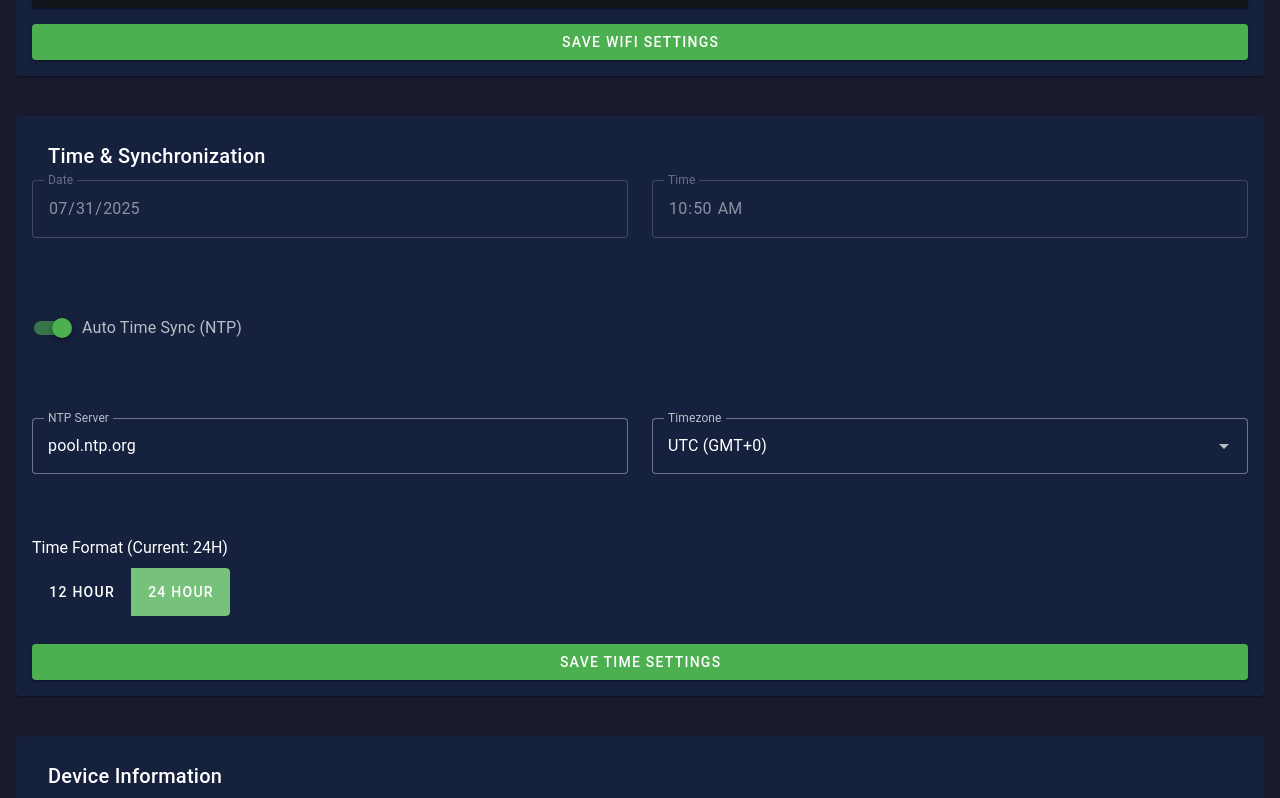
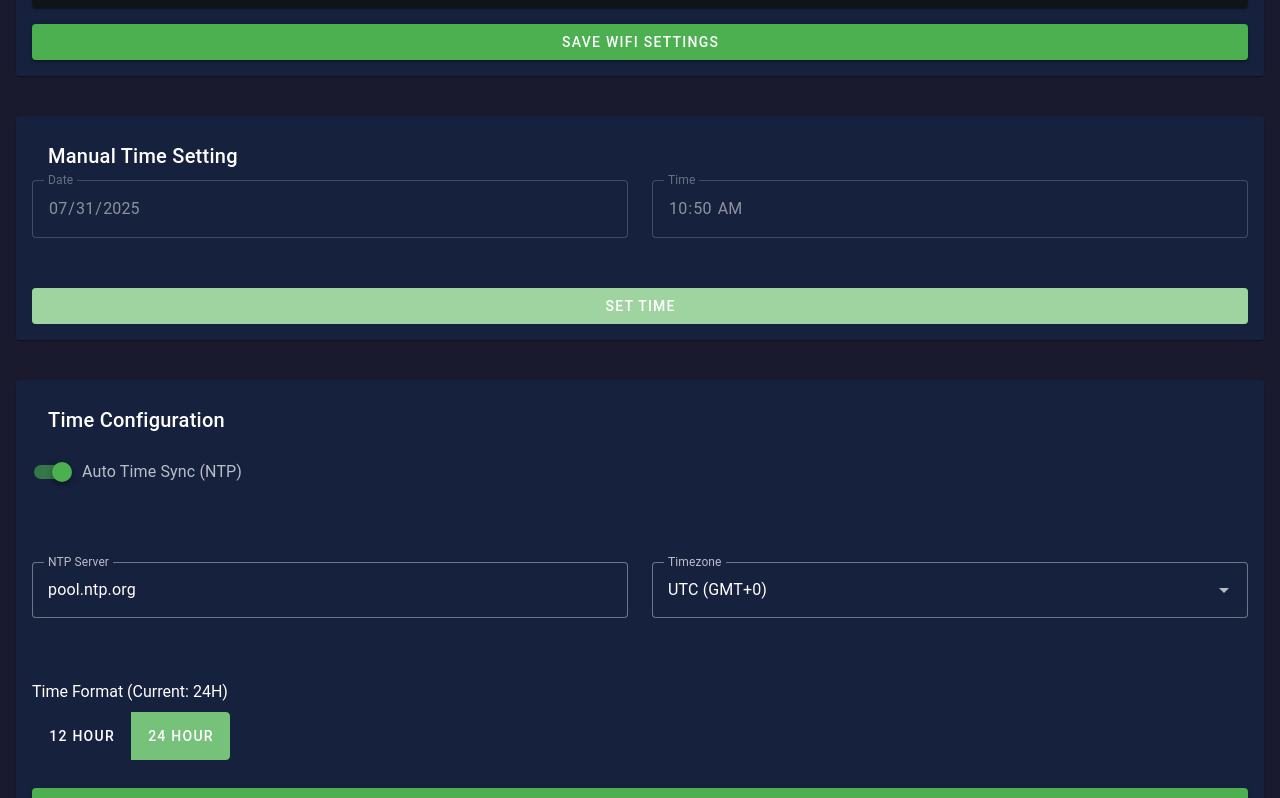
Before and after one commit to yoreek/AquariumLampFrontend, a Vue app: page /settings in a window 1280 px wide. Shown: the part 660-1458 px from the top of the page. Built offline with nearby package versions, Linux system fonts and the light colour scheme; no server answers.

Commit message:
setting and timeout

```diff
--- a/src/stores/app.ts
+++ b/src/stores/app.ts
@@ -7,7 +7,6 @@ import type {
   DeviceInfo,
   SchedulePoint,
   WifiSettings,
-  TimeSettings,
   DeviceSettings,
 } from "./models"
 
@@ -157,15 +156,21 @@ export const useAppStore = defineStore("app", () => {
 
     console.log(`API call to ${url}`, options)
 
+    // Create AbortController for timeout
+    const controller = new AbortController()
+    const timeoutId = setTimeout(() => controller.abort(), 5000)
+
     try {
       const response = await fetch(url, {
-        timeout: 5000,
+        signal: controller.signal,
         headers: {
           "Content-Type": "application/json",
           ...options.headers,
         },
         ...options,
       })
+
+      clearTimeout(timeoutId)
 
       if (!response.ok) {
         throw new Error(`HTTP error! status: ${response.status}`)
@@ -175,6 +180,7 @@ export const useAppStore = defineStore("app", () => {
       isConnected.value = true
       return data
     } catch (error) {
+      clearTimeout(timeoutId)
       console.error(`API call failed:`, error)
       isConnected.value = false
       throw error
@@ -292,24 +298,6 @@ export const useAppStore = defineStore("app", () => {
       })
     } catch (error) {
       console.error("Failed to update WiFi settings:", error)
-      throw error
-    }
-  }
-
-  const updateTimeSettings = async (settings: TimeSettings) => {
-    console.log("Updating time settings", settings)
-
-    // Update local state immediately
-    appSettings.value.time = { ...settings }
-    timeFormat.value = settings.format
-
-    try {
-      await makeApiCall("/api/time/config", {
-        method: "POST",
-        body: JSON.stringify(settings),
-      })
-    } catch (error) {
-      console.error("Failed to update time settings:", error)
       throw error
     }
   }
@@ -458,6 +446,46 @@ export const useAppStore = defineStore("app", () => {
     }, appSettings.value.device.updateInterval * 1000)
   }
 
+  const setManualTime = async (timeData: { date: string; time: string }) => {
+    console.log("Setting manual time", timeData)
+
+    try {
+      await makeApiCall("/api/time/set", {
+        method: "POST",
+        body: JSON.stringify(timeData),
+      })
+    } catch (error) {
+      console.error("Failed to set manual time:", error)
+      throw error
+    }
+  }
+
+  const updateTimeConfiguration = async (config: {
+    autoSync: boolean
+    ntpServer: string
+    timezone: string
+    format: "12" | "24"
+  }) => {
+    console.log("Updating time configuration", config)
+
+    // Update local state immediately
+    appSettings.value.time.autoSync = config.autoSync
+    appSettings.value.time.ntpServer = config.ntpServer
+    appSettings.value.time.timezone = config.timezone
+    appSettings.value.time.format = config.format
+    timeFormat.value = config.format
+
+    try {
+      await makeApiCall("/api/time/config", {
+        method: "POST",
+        body: JSON.stringify(config),
+      })
+    } catch (error) {
+      console.error("Failed to update time configuration:", error)
+      throw error
+    }
+  }
+
   return {
     // State
     isConnected,
@@ -485,7 +513,8 @@ export const useAppStore = defineStore("app", () => {
     setLampMode,
     updateSchedulePoint,
     updateWifiSettings,
-    updateTimeSettings,
+    setManualTime,
+    updateTimeConfiguration,
     updateDeviceSettings,
     scanWifiNetworks,
     getDeviceInfo,
--- a/src/views/Settings.vue
+++ b/src/views/Settings.vue
@@ -128,34 +128,51 @@
       </v-col>
     </v-row>
 
-    <!-- Time & Synchronization -->
+    <!-- Manual Time Setting -->
     <v-row class="mb-4">
       <v-col cols="12">
         <v-card class="pa-4" color="#16213e">
-          <v-card-title class="text-white">Time & Synchronization</v-card-title>
+          <v-card-title class="text-white">Manual Time Setting</v-card-title>
 
           <v-row class="mb-4">
             <v-col cols="12" md="6">
               <v-text-field
-                  v-model="appStore.appSettings.time.date"
+                  v-model="manualDate"
                   label="Date"
                   type="date"
                   variant="outlined"
                   :disabled="appStore.appSettings.time.autoSync"
-                  @update:model-value="updateTimeSettings"
               />
             </v-col>
             <v-col cols="12" md="6">
               <v-text-field
-                  v-model="appStore.appSettings.time.time"
+                  v-model="manualTime"
                   label="Time"
                   type="time"
                   variant="outlined"
                   :disabled="appStore.appSettings.time.autoSync"
-                  @update:model-value="updateTimeSettings"
               />
             </v-col>
           </v-row>
+
+          <v-btn
+              color="primary"
+              @click="setManualTime"
+              :loading="settingTime"
+              :disabled="appStore.appSettings.time.autoSync"
+              block
+          >
+            Set Time
+          </v-btn>
+        </v-card>
+      </v-col>
+    </v-row>
+
+    <!-- Time Configuration -->
+    <v-row class="mb-4">
+      <v-col cols="12">
+        <v-card class="pa-4" color="#16213e">
+          <v-card-title class="text-white">Time Configuration</v-card-title>
 
           <v-row class="mb-4">
             <v-col cols="12">
@@ -206,8 +223,8 @@
             </v-col>
           </v-row>
 
-          <v-btn color="success" @click="saveTimeSettings" :loading="saving" block>
-            Save Time Settings
+          <v-btn color="success" @click="saveTimeConfiguration" :loading="saving" block>
+            Save Time Configuration
           </v-btn>
         </v-card>
       </v-col>
@@ -319,6 +336,10 @@ const refreshing = ref(false)
 const rebooting = ref(false)
 const currentTimeFormat = ref(appStore.timeFormat)
 
+const settingTime = ref(false)
+const manualDate = ref(new Date().toISOString().split("T")[0])
+const manualTime = ref(new Date().toTimeString().split(" ")[0].substring(0, 5))
+
 const wifiModes = [
   { title: 'Access Point', value: 'ap' },
   { title: 'Client', value: 'client' },
@@ -382,19 +403,38 @@ const saveWifiSettings = async () => {
   }
 }
 
-const updateTimeSettings = () => {
-  // Settings are automatically updated in store
+const setManualTime = async () => {
+  settingTime.value = true
+  try {
+    await appStore.setManualTime({
+      date: manualDate.value,
+      time: manualTime.value
+    })
+  } catch (error) {
+    console.error('Failed to set manual time:', error)
+  } finally {
+    settingTime.value = false
+  }
 }
 
-const saveTimeSettings = async () => {
+const saveTimeConfiguration = async () => {
   saving.value = true
   try {
-    await appStore.updateTimeSettings(appStore.appSettings.time)
+    await appStore.updateTimeConfiguration({
+      autoSync: appStore.appSettings.time.autoSync,
+      ntpServer: appStore.appSettings.time.ntpServer,
+      timezone: appStore.appSettings.time.timezone,
+      format: appStore.appSettings.time.format
+    })
   } catch (error) {
-    console.error('Failed to save time settings:', error)
+    console.error('Failed to save time configuration:', error)
   } finally {
     saving.value = false
   }
+}
+
+const updateTimeSettings = () => {
+  // Settings are automatically updated in store
 }
 
 const updateDeviceSettings = () => {
```
Also changed, not shown: src/README.md, tz.txt (added).
